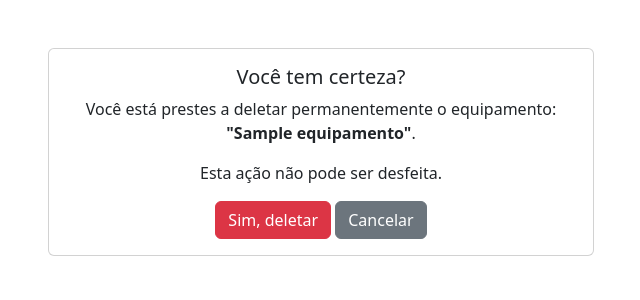
After one commit to BREK1N/Gestor-de-Ativos-de-TI, a Django app: page /equipamentos/1/deletar/ in a window 1280 px wide. The commit adds this page. Shown: the top 300 px of the page, without its empty margins (319-959 px from the left). Run offline with Django 5.2, Linux system fonts and the light colour scheme; tables that the repository leaves empty hold one stand-in row (values such as "Sample post").

Commit message:
etapa extra
o Resto do CRUD, "D" e "U"

```diff
--- a/equipamentos/urls.py
+++ b/equipamentos/urls.py
@@ -7,4 +7,6 @@ urlpatterns = [
     path('cadastrar/', views.cadastrar_equipamento, name='cadastrar_equipamento'),
     # URL para detalhes (ex: /equipamentos/1/)
     path('<int:pk>/', views.detalhe_equipamento, name='detalhe_equipamento'),
+    path('<int:pk>/editar/', views.editar_equipamento, name='editar_equipamento'),
+    path('<int:pk>/deletar/', views.deletar_equipamento, name='deletar_equipamento'),
 ]
--- a/equipamentos/views.py
+++ b/equipamentos/views.py
@@ -20,3 +20,26 @@ def cadastrar_equipamento(request):
 def detalhe_equipamento(request, pk):
     equipamento = get_object_or_404(Equipamento, pk=pk)
     return render(request, 'equipamento_detalhe.html', {'equipamento': equipamento})
+
+def editar_equipamento(request, pk):
+    equipamento = get_object_or_404(Equipamento, pk=pk)
+    if request.method == 'POST':
+        # Passamos a 'instance' para que o formulário saiba que está editando um objeto existente
+        form = EquipamentoForm(request.POST, instance=equipamento)
+        if form.is_valid():
+            form.save()
+            return redirect('detalhe_equipamento', pk=equipamento.pk)
+    else:
+        # Ao carregar a página (GET), o formulário já vem preenchido com os dados do equipamento
+        form = EquipamentoForm(instance=equipamento)
+
+    # Reutilizamos o mesmo template do formulário de cadastro
+    return render(request, 'equipamento_form.html', {'form': form})
+
+def deletar_equipamento(request, pk):
+    equipamento = get_object_or_404(Equipamento, pk=pk)
+    if request.method == 'POST':
+        equipamento.delete()
+        return redirect('lista_equipamentos')
+    # Para o método GET, mostramos uma página de confirmação
+    return render(request, 'equipamento_confirm_delete.html', {'equipamento': equipamento})
--- /dev/null
+++ b/template/equipamento_confirm_delete.html
@@ -0,0 +1,29 @@
+<!DOCTYPE html>
+<html lang="pt-br">
+<head>
+    <meta charset="UTF-8">
+    <meta name="viewport" content="width=device-width, initial-scale=1.0">
+    <title>Confirmar Exclusão</title>
+    <link href="https://cdn.jsdelivr.net/npm/bootstrap@5.3.3/dist/css/bootstrap.min.css" rel="stylesheet">
+</head>
+<body>
+    <div class="container mt-5">
+        <div class="row justify-content-center">
+            <div class="col-md-6">
+                <div class="card text-center">
+                    <div class="card-body">
+                        <h5 class="card-title">Você tem certeza?</h5>
+                        <p class="card-text">Você está prestes a deletar permanentemente o equipamento: <strong>"{{ equipamento.nome }}"</strong>.</p>
+                        <p>Esta ação não pode ser desfeita.</p>
+                        <form method="post">
+                            {% csrf_token %}
+                            <button type="submit" class="btn btn-danger">Sim, deletar</button>
+                            <a href="{% url 'detalhe_equipamento' pk=equipamento.pk %}" class="btn btn-secondary">Cancelar</a>
+                        </form>
+                    </div>
+                </div>
+            </div>
+        </div>
+    </div>
+</body>
+</html>
--- a/template/equipamento_detalhe.html
+++ b/template/equipamento_detalhe.html
@@ -24,6 +24,8 @@
                         </ul>
                     </div>
                     <div class="card-footer text-end">
+                        <a href="{% url 'editar_equipamento' pk=equipamento.pk %}" class="btn btn-warning">Editar</a>
+                        <a href="{% url 'deletar_equipamento' pk=equipamento.pk %}" class="btn btn-danger">Deletar</a>
                         <a href="{% url 'lista_equipamentos' %}" class="btn btn-secondary">Voltar para a Lista</a>
                     </div>
                 </div>
```
